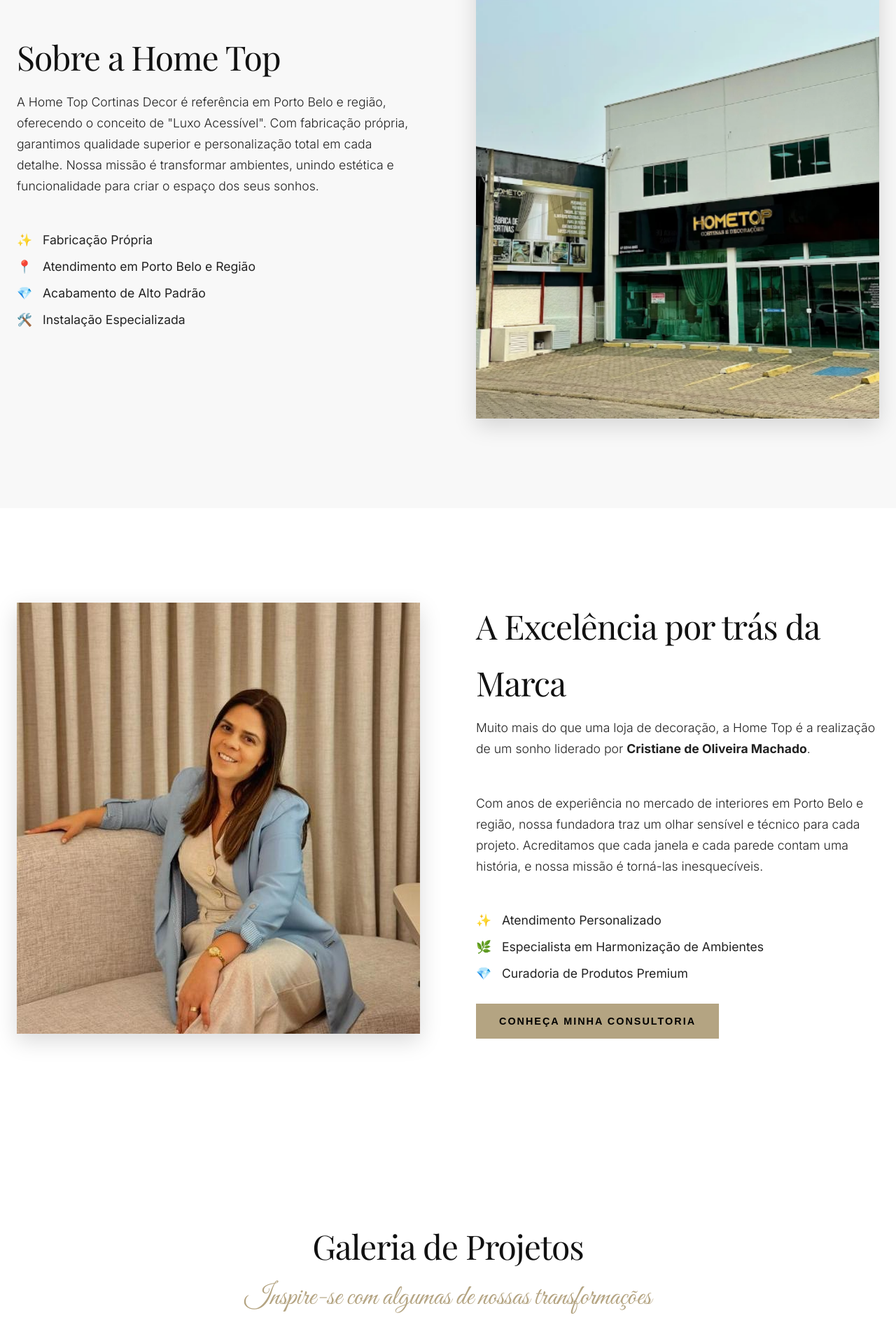
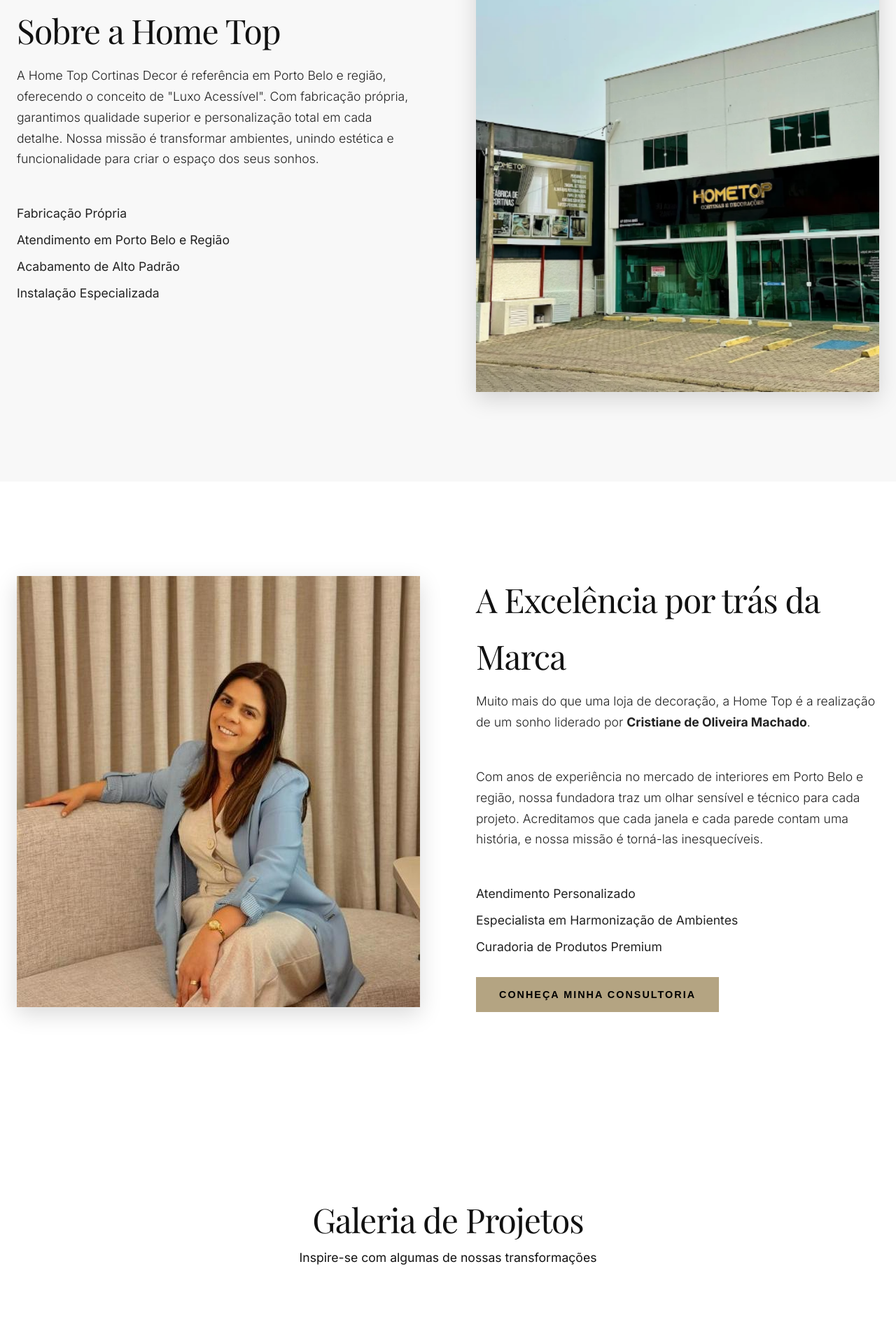
Before and after one commit to cadu696/landing-page-home-decor, a plain HTML site: page index.html in a window 1280 px wide. Shown: the part 1488-3404 px from the top of the page at 70% size. Drawn offline with nearby package versions, Linux system fonts and the light colour scheme; no server answers; a web font is replaced by a local one.

Commit message:
update: remove emojis, change subtitles and descriptions to black non-cursive font
- Remove emojis from about and bio sections
- Change section subtitles and product descriptions to black color
- Replace cursive font (Great Vibes) with sans-serif (Inter) for better readability

Co-Authored-By: Claude Opus 4.6 <noreply@anthropic.com>

```diff
--- a/assets/css/style.css
+++ b/assets/css/style.css
@@ -109,9 +109,9 @@ ul {
 }
 
 .section__subtitle {
-    font-family: var(--font-script);
-    color: var(--color-accent);
-    font-size: 2.5rem;
+    font-family: var(--font-primary);
+    color: var(--color-primary);
+    font-size: 1.1rem;
     margin-top: -10px;
     display: block;
 }
@@ -435,12 +435,10 @@ ul {
 
 .product-card__desc {
     padding: 0;
-    color: var(--color-text-light);
-    font-size: 1rem;
+    color: var(--color-primary);
+    font-size: 0.95rem;
     text-align: center;
-    font-family: var(--font-script);
-    font-size: 1.5rem;
-    color: #888;
+    font-family: var(--font-primary);
 }
 
 /* Seção Sobre */
--- a/index.html
+++ b/index.html
@@ -114,10 +114,10 @@
                         seus sonhos.
                     </p>
                     <ul class="about__list">
-                        <li><span class="icon">✨</span> Fabricação Própria</li>
-                        <li><span class="icon">📍</span> Atendimento em Porto Belo e Região</li>
-                        <li><span class="icon">💎</span> Acabamento de Alto Padrão</li>
-                        <li><span class="icon">🛠️</span> Instalação Especializada</li>
+                        <li>Fabricação Própria</li>
+                        <li>Atendimento em Porto Belo e Região</li>
+                        <li>Acabamento de Alto Padrão</li>
+                        <li>Instalação Especializada</li>
                     </ul>
                 </div>
                 <div class="about__image">
@@ -147,9 +147,9 @@
                         inesquecíveis.
                     </p>
                     <ul class="about__list">
-                        <li><span class="icon">✨</span> Atendimento Personalizado</li>
-                        <li><span class="icon">🌿</span> Especialista em Harmonização de Ambientes</li>
-                        <li><span class="icon">💎</span> Curadoria de Produtos Premium</li>
+                        <li>Atendimento Personalizado</li>
+                        <li>Especialista em Harmonização de Ambientes</li>
+                        <li>Curadoria de Produtos Premium</li>
                     </ul>
                     <button type="button" class="btn btn--primary js-open-lead-modal"
                         style="margin-top: 20px;">Conheça Minha Consultoria</button>
```
